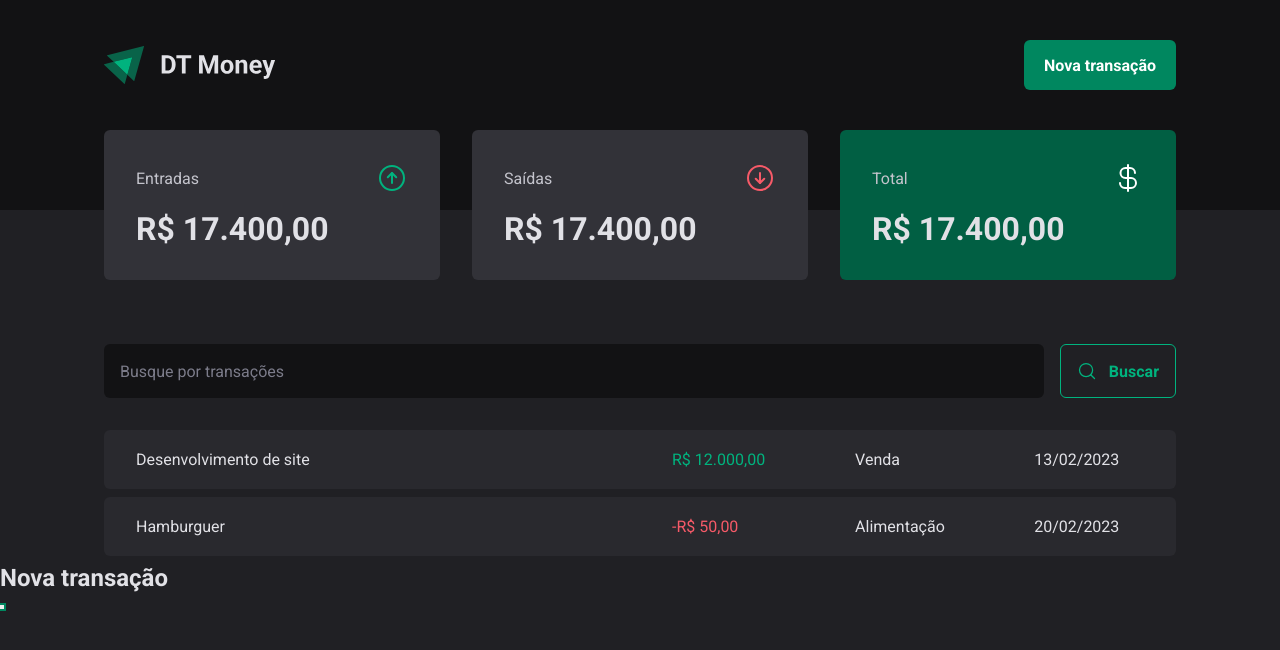
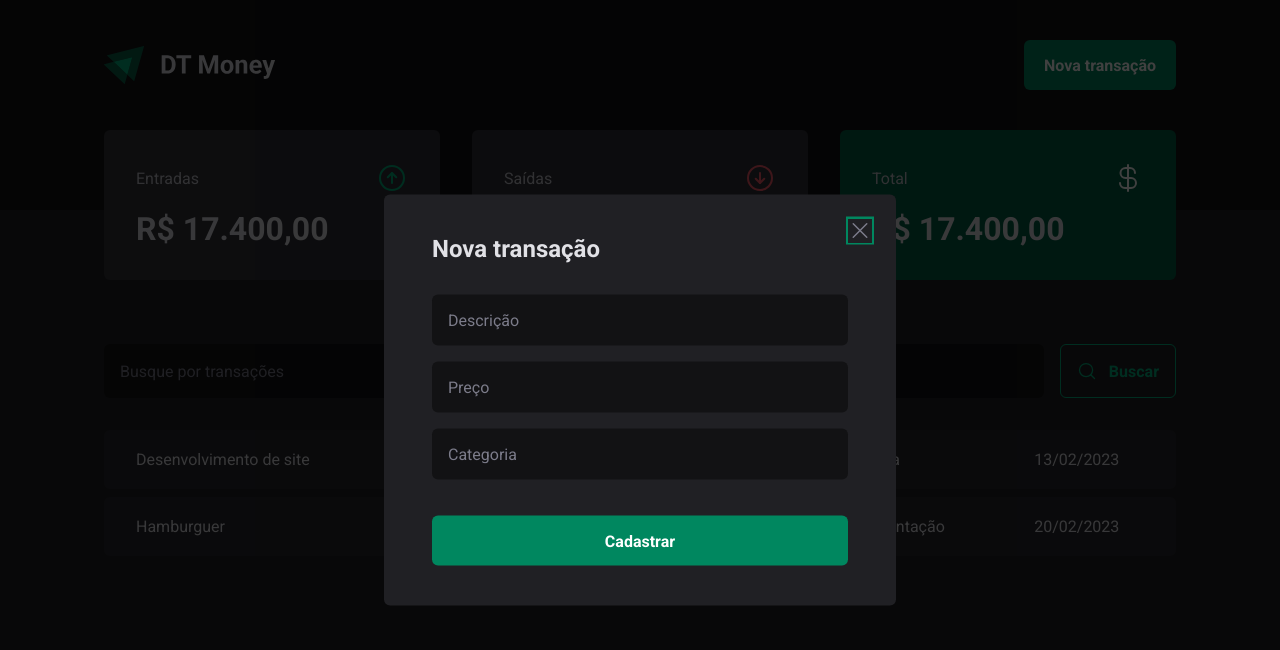
Before and after one commit to HerbertAMS/Ignite_DTMoney, a React (Vite) app: page / in a window 1280 px wide. Both pictures are taken after a click on the button "Nova transação". Shown: the top 650 px of the page. Built offline with nearby package versions, Linux system fonts and the light colour scheme.

Commit message:
style modal

```diff
--- a/src/components/Header/index.tsx
+++ b/src/components/Header/index.tsx
@@ -1,6 +1,7 @@
 import { HeaderContainer, HeaderContent, NewTransactionButton } from "./styles";
 import * as Dialog from '@radix-ui/react-dialog';
 import logoImg from "../../assets/logoDTMoney.svg"
+import { NewTransactionModal } from "../NewTransactionModal";
 
 
 export function Header() {
@@ -13,14 +14,7 @@
                         <NewTransactionButton>Nova transação</NewTransactionButton>
                     </Dialog.Trigger>
 
-                    <Dialog.Portal>
-                        <Dialog.Overlay />
-                        <Dialog.Content>
-                            <Dialog.Title>Nova transação</Dialog.Title>
-                            <Dialog.Close />
-
-                        </Dialog.Content>
-                    </Dialog.Portal>
+                <NewTransactionModal />
                 </Dialog.Root>
             </HeaderContent>
         </HeaderContainer>
--- /dev/null
+++ b/src/components/NewTransactionModal/index.tsx
@@ -0,0 +1,31 @@
+import * as Dialog from '@radix-ui/react-dialog';
+import { X } from 'phosphor-react';
+import { CloseButton, Content, Overlay } from './styles';
+
+export function NewTransactionModal() {
+    return(
+        <Dialog.Portal>
+            <Overlay />
+
+            <Content>
+                <Dialog.Title>Nova transação</Dialog.Title>
+
+                <CloseButton>
+                    <X size={24}/>
+                </CloseButton>
+
+                <form>
+                    <input type="text" placeholder='Descrição' required />
+                    <input type="text" placeholder='Preço' required/>
+                    <input type="text" placeholder='Categoria' required/>
+
+                    <button type='submit'>
+                        Cadastrar
+                    </button>
+                </form>
+
+            </Content>
+
+        </Dialog.Portal>
+    )
+}
--- /dev/null
+++ b/src/components/NewTransactionModal/styles.ts
@@ -0,0 +1,75 @@
+import styled from "styled-components";
+import * as Dialog from "@radix-ui/react-dialog"
+
+export const Overlay = styled(Dialog.Overlay)`
+    position: fixed;
+    width: 100%;
+    height: 100vh;
+    inset: 0;
+    background: rgba(0, 0, 0, 0.75);
+`;
+
+export const Content = styled(Dialog.Content)`
+    position: fixed;
+    top: 50%;
+    left: 50%;
+    transform: translate(-50%, -50%);
+
+    min-width: 32rem;
+    border-radius: 6px;
+    padding: 2.5rem 3rem;
+    background: ${props => props.theme["gray-800"]};
+
+    form {
+        display: flex;
+        flex-direction: column;
+        gap: 1rem;
+
+        margin-top: 2rem;
+
+        input {
+            border-radius: 6px;
+            border: 0;
+            background: ${props => props.theme["gray-900"]};
+            color: ${props => props.theme["gray-300"]};
+            padding: 1rem;
+
+            &::placeholder {
+                color: ${props => props.theme["gray-500"]};
+            }
+
+        }
+
+        button[type="submit"] {
+            height: 50px;
+            border: 0;
+            background: ${props => props.theme["green-500"]};
+            color: ${props => props.theme.white};
+            font-weight: bold;
+            padding: 0 1.25rem;
+            border-radius: 6px;
+            margin-top: 1.25rem;
+            cursor: pointer;
+
+            &:hover {
+                background: ${props => props.theme["green-700"]};
+                transition: background-color 0.2s;
+            }
+        }
+
+    }
+
+`;
+
+export const CloseButton = styled(Dialog.Close)`
+position: absolute;
+background: transparent;
+color: ${props => props.theme["gray-500"]};
+
+border: 0;
+top: 1.5rem;
+right: 1.5rem;
+line-height: 0;
+cursor: pointer;
+
+`;
```
